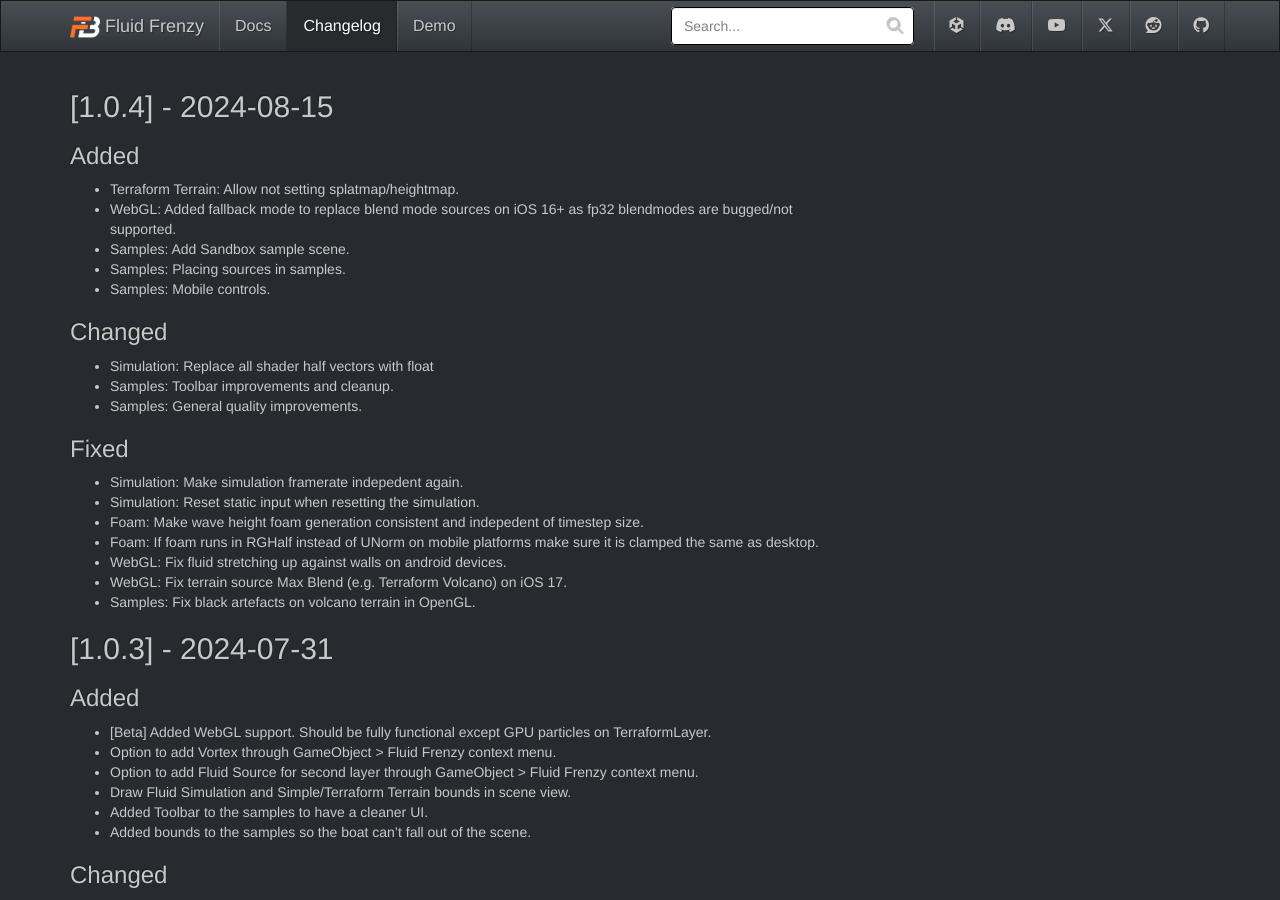
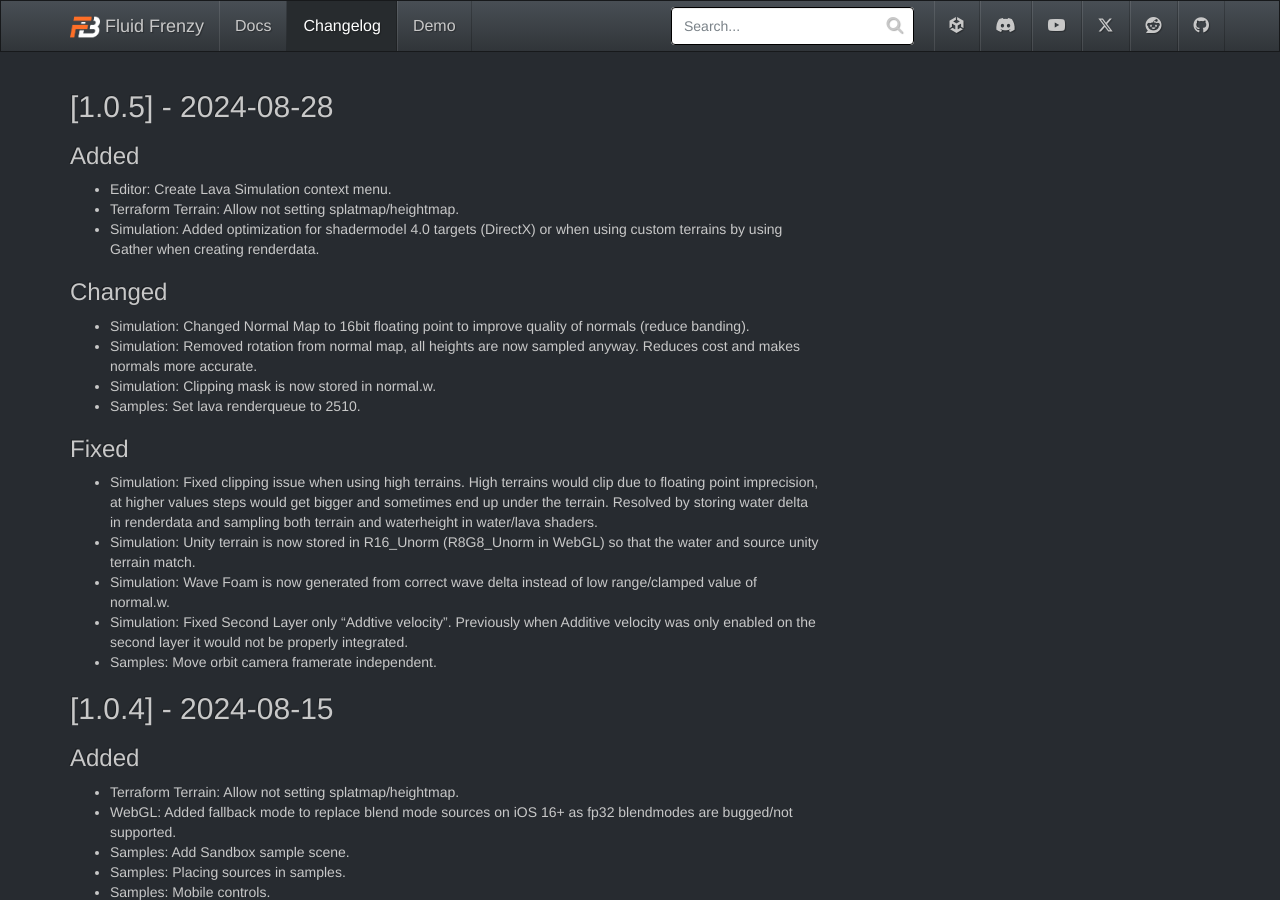
Before and after one commit to FrenzyByte/fluidfrenzy, a Jekyll site: the page built from _changelog/index.md, in a window 1280 px wide and 900 px high. Built offline with Jekyll 4.4.1, drawn with Linux system fonts in a browser that asks for light colours.

Commit message:
v1.0.5 changelog.

```diff
--- a/_changelog/index.md
+++ b/_changelog/index.md
@@ -3,6 +3,29 @@ title: Changelog
 permalink: /changelog/index/
 redirect_from: /changelog/index.html
 ---
+
+## [1.0.5] - 2024-08-28
+
+### Added
+
+- Editor: Create Lava Simulation context menu.
+- Terraform Terrain: Allow not setting splatmap/heightmap.
+- Simulation: Added optimization for shadermodel 4.0 targets (DirectX) or when using custom terrains by using Gather when creating renderdata.
+
+### Changed
+
+- Simulation: Changed Normal Map to 16bit floating point to improve quality of normals (reduce banding).
+- Simulation: Removed rotation from normal map, all heights are now sampled anyway. Reduces cost and makes normals more accurate.
+- Simulation: Clipping mask is now stored in normal.w.
+- Samples: Set lava renderqueue to 2510.
+
+### Fixed
+
+- Simulation: Fixed clipping issue when using high terrains. High terrains would clip due to floating point imprecision, at higher values steps would get bigger and sometimes end up under the terrain. Resolved by storing water delta in renderdata and sampling both terrain and waterheight in water/lava shaders.
+- Simulation: Unity terrain is now stored in R16_Unorm (R8G8_Unorm in WebGL) so that the water and source unity terrain match.
+- Simulation: Wave Foam is now generated from correct wave delta instead of low range/clamped value of normal.w.
+- Simulation: Fixed Second Layer only "Addtive velocity". Previously when Additive velocity was only enabled on the second layer it would not be properly integrated.
+- Samples: Move orbit camera framerate independent.
 
 ## [1.0.4] - 2024-08-15
 
```
